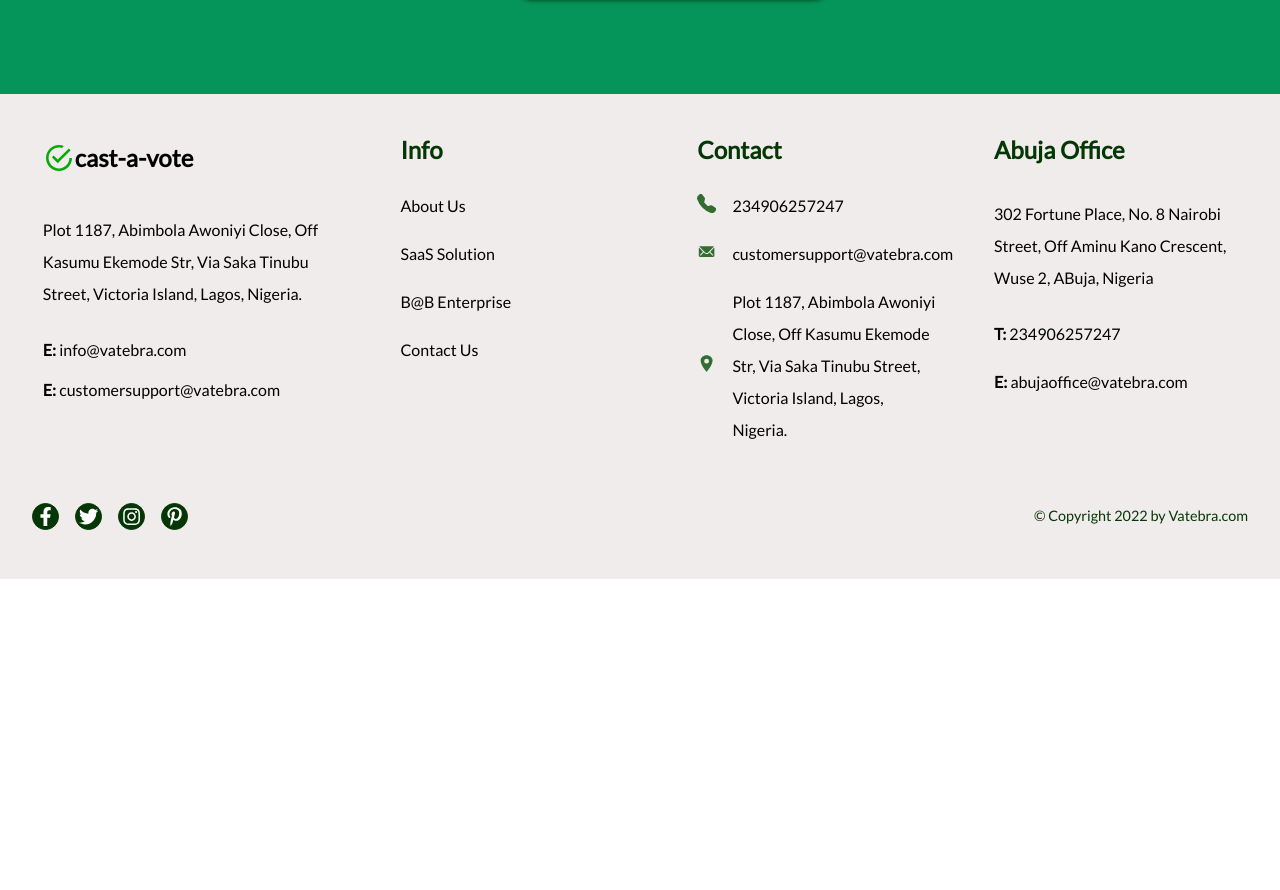
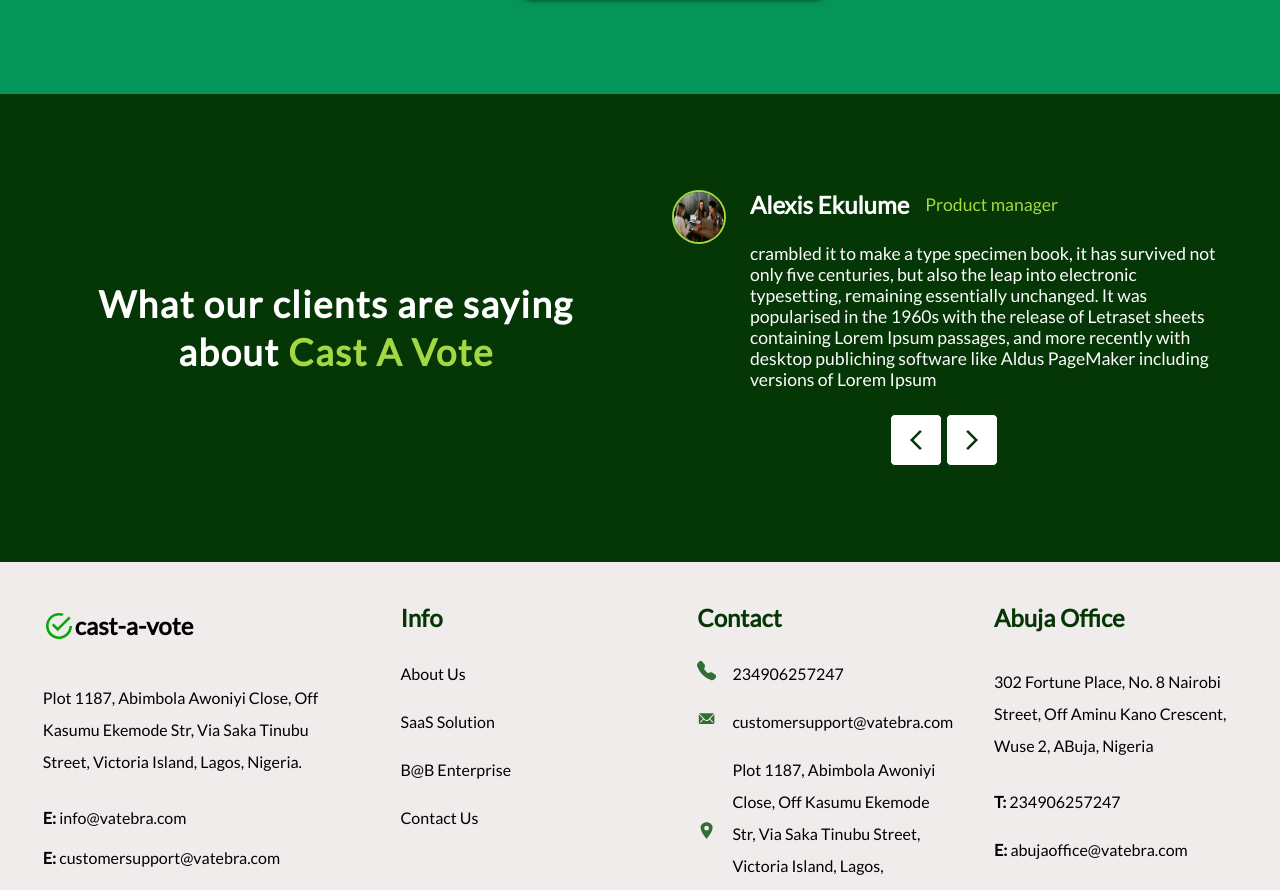
Before and after one commit to Meekunn/vatebra_assessment, a React (Create React App) app: page / in a window 1280 px wide. Shown: the part 1914-2804 px from the top of the page. Before the commit the page ends 2493 px from the top, so only its background shows below. Built offline with nearby package versions, Linux system fonts and the light colour scheme.

Commit message:
:lipstick: Develop Client Testimonials Section

```diff
--- a/package.json
+++ b/package.json
@@ -1,6 +1,7 @@
 {
-  "name": "vatebra",
+	"name": "vatebra_assessment",
 	"version": "0.1.0",
+	"homepage": "https://Meekunn.github.io/Vatebra_assessment",
 	"private": true,
 	"dependencies": {
 		"@testing-library/jest-dom": "^5.14.1",
@@ -41,5 +42,6 @@
 			"last 1 firefox version",
 			"last 1 safari version"
 		]
+	},
+	"devDependencies": {}
 }
-}
--- /dev/null
+++ b/src/components/Testimonials/Testimonials.tsx
@@ -0,0 +1,60 @@
+import { MdArrowBackIosNew, MdArrowForwardIos } from "react-icons/md";
+import { testimonies } from "./testimonies";
+import Testimony from "./Testimony";
+import "./testimonies.css";
+import { useState } from "react";
+
+const Testimonials = () => {
+	const [slideIdx, setSlideIdx] = useState(1);
+
+	const nextSlide = () => {
+		if (slideIdx !== testimonies.length) {
+			setSlideIdx(slideIdx + 1);
+		} else if (slideIdx === testimonies.length) {
+			setSlideIdx(1);
+		}
+	};
+
+	const prevSlide = () => {
+		if (slideIdx !== 1) {
+			setSlideIdx(slideIdx - 1);
+		} else if (slideIdx === 1) {
+			setSlideIdx(testimonies.length);
+		}
+	};
+
+	return (
+		<div className="testimonials-wrapper">
+			<div className="testimonials">
+				<h2>
+					What our clients are saying about <span>Cast A Vote</span>
+				</h2>
+				<div className="testimonies">
+					{testimonies.map((testimony, id) => (
+						<div
+							key={id}
+							className={slideIdx === id + 1 ? "testimony-wrapper active" : "testimony-wrapper"}
+						>
+							<Testimony
+								clientName={testimony.clientName}
+								role={testimony.role}
+								image={testimony.image}
+								summary={testimony.summary}
+							/>
+						</div>
+					))}
+					<div className="carousel-btns">
+						<button onClick={prevSlide}>
+							<MdArrowBackIosNew />
+						</button>
+						<button onClick={nextSlide}>
+							<MdArrowForwardIos />
+						</button>
+					</div>
+				</div>
+			</div>
+		</div>
+	);
+};
+
+export default Testimonials;
--- /dev/null
+++ b/src/components/Testimonials/Testimony.tsx
@@ -0,0 +1,18 @@
+import "./testimonies.css";
+
+const Testimony = ({ clientName, role, image, summary }: ITestimonies) => {
+	return (
+		<div className="client">
+			<img src={image} alt={clientName} />
+			<div className="client-details">
+				<div className="name-role">
+					<h3>{clientName}</h3>
+					<p>{role}</p>
+				</div>
+				<p className="client-summary">{summary}</p>
+			</div>
+		</div>
+	);
+};
+
+export default Testimony;
--- /dev/null
+++ b/src/components/Testimonials/testimonies.css
@@ -0,0 +1,122 @@
+.testimonials-wrapper {
+	background-color: var(--dark_green);
+	display: flex;
+	justify-content: center;
+	align-items: center;
+	padding: 2rem;
+}
+
+.testimonials {
+	display: flex;
+	gap: 2rem;
+	flex-direction: column;
+	align-items: center;
+}
+
+.testimonials > h2 {
+	font-size: 2.3rem;
+	color: #fff;
+	letter-spacing: 1.5px;
+	line-height: 3rem;
+}
+
+.testimonies {
+	display: flex;
+	flex-direction: column;
+	gap: 1.5rem;
+}
+
+.testimonials > h2 > span {
+	color: var(--light_green);
+}
+
+.testimony-wrapper {
+	display: none;
+}
+
+.testimony-wrapper.active {
+	display: flex;
+}
+
+.client {
+	display: flex;
+	gap: 1.5rem;
+}
+
+.client > img {
+	width: 50px;
+	height: 50px;
+	border: 2px solid var(--light_green);
+	border-radius: 50%;
+}
+
+.client > .client-details {
+	display: flex;
+	flex-direction: column;
+	gap: 1.5rem;
+	align-items: flex-start;
+	text-align: left;
+}
+
+.name-role {
+	display: flex;
+	gap: 1rem;
+	align-items: center;
+}
+
+.name-role > h3 {
+	color: #fff;
+	font-size: 1.5rem;
+	margin: 0;
+}
+
+.name-role > p {
+	color: var(--light_green);
+	font-size: 1.1rem;
+	margin: 0;
+}
+
+.client-summary {
+	color: #fff;
+	font-size: 1.1rem;
+	margin: 0;
+}
+
+.carousel-btns {
+	display: flex;
+	gap: 0.3rem;
+	justify-content: center;
+}
+
+.carousel-btns > button {
+	padding: 0.8rem;
+	display: flex;
+	border: 1px solid var(--dark_green);
+	background-color: #fff;
+	color: var(--dark_green);
+	font-weight: 700;
+	font-size: 1.5rem;
+	border-radius: 5px;
+	transition: 0.25s all ease-in;
+}
+
+.carousel-btns > button:hover {
+	transform: scale(0.9);
+}
+
+@media screen and (min-width: 48em) {
+	.testimonials-wrapper {
+		padding: 6rem 4rem;
+	}
+
+	.testimonials {
+		flex-direction: row;
+		justify-content: space-between;
+		gap: 4rem;
+	}
+
+	.testimonials > h2,
+	.testimonies {
+		width: 50%;
+	}
+}
--- /dev/null
+++ b/src/components/Testimonials/testimonies.ts
@@ -0,0 +1,25 @@
+import Image from "../../assets/image1.jpg";
+
+export const testimonies: ITestimonies[] = [
+	{
+		clientName: "Alexis Ekulume",
+		role: "Product manager",
+		summary:
+			"crambled it to make a type specimen book, it has survived not only five centuries, but also the leap into electronic typesetting, remaining essentially unchanged. It was popularised in the 1960s with the release of Letraset sheets containing Lorem Ipsum passages, and more recently with desktop publiching software like Aldus PageMaker including versions of Lorem Ipsum",
+		image: Image,
+	},
+	{
+		clientName: "Alexis Francesca",
+		role: "Product manager",
+		summary:
+			"crambled it to make a type specimen book, it has survived not only five centuries, but also the leap into electronic typesetting, remaining essentially unchanged. It was popularised in the 1960s with the release of Letraset sheets containing Lorem Ipsum passages, and more recently with desktop publiching software like Aldus PageMaker including versions of Lorem Ipsum",
+		image: Image,
+	},
+	{
+		clientName: "Jessica Ekulume",
+		role: "Product manager",
+		summary:
+			"crambled it to make a type specimen book, it has survived not only five centuries, but also the leap into electronic typesetting, remaining essentially unchanged. It was popularised in the 1960s with the release of Letraset sheets containing Lorem Ipsum passages, and more recently with desktop publiching software like Aldus PageMaker including versions of Lorem Ipsum",
+		image: Image,
+	},
+];
--- a/src/pages/LandingPage.tsx
+++ b/src/pages/LandingPage.tsx
@@ -3,6 +3,7 @@
 import ImageCarousel from "../components/ImageCarousel/ImageCarousel";
 import Navbar from "../components/Navbar/Navbar";
 import Services from "../components/Services/Services";
+import Testimonials from "../components/Testimonials/Testimonials";
 
 const LandingPage = () => {
 	return (
@@ -11,6 +12,7 @@
 			<ImageCarousel />
 			<Services />
 			<DemoSetup />
+			<Testimonials />
 			<Footer />
 		</>
 	);
--- /dev/null
+++ b/src/types/global.d.ts
@@ -0,0 +1,6 @@
+interface ITestimonies {
+	clientName: string;
+	role: string;
+	summary: string;
+	image: string;
+}
```
Also changed, not shown: 1 other file (tests, documents, lock files or other folders). Lines whose indentation alone changed are shown as unchanged.
